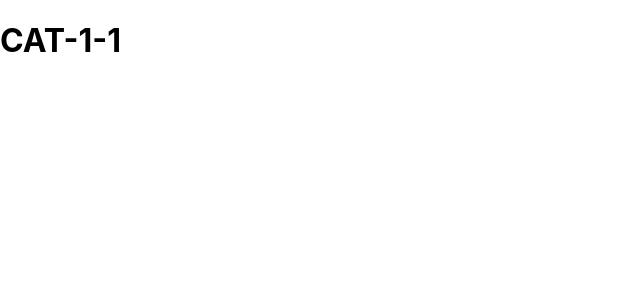
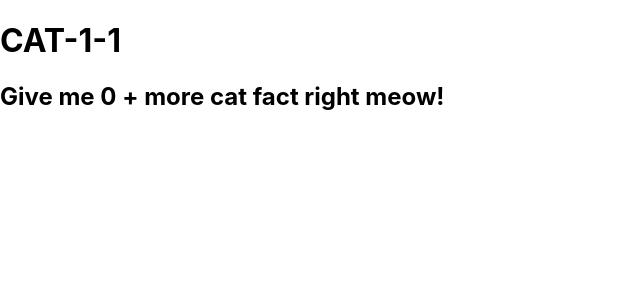
Before and after one commit to karlsecco/cat-1-1, a React (Create React App) app: page / in a window 1280 px wide. Shown: the top 300 px of the page, without its empty margins (0-640 px from the left). Built offline with nearby package versions, Linux system fonts and the light colour scheme.

Commit message:
creating initial counter

```diff
--- a/src/App.js
+++ b/src/App.js
@@ -1,11 +1,13 @@
 import React from "react";
 
 import Header from "./Header";
+import Counter from "./Counter";
 
 function App() {
   return (
     <div>
       <Header />
+      <Counter />
     </div>
   );
 }
--- /dev/null
+++ b/src/Counter.js
@@ -0,0 +1,34 @@
+import React, { PureComponent } from "react";
+
+class Counter extends PureComponent {
+  state = {
+    count: 0
+  };
+
+  updateCount = action => {
+    const { count } = this.state;
+    if (action === "increment" && count < 10)
+      this.setState(prevState => ({ count: prevState.count + 1 }));
+    else if (action === "decrement" && count > 0)
+      this.setState(prevState => ({ count: prevState.count - 1 }));
+  };
+
+  render() {
+    const { count } = this.state;
+    return (
+      <h2>
+        Give me{" "}
+        {count > 0 && (
+          <span onClick={() => this.updateCount("decrement")}>-</span>
+        )}{" "}
+        {count}{" "}
+        {count < 10 && (
+          <span onClick={() => this.updateCount("increment")}>{"+"}</span>
+        )}{" "}
+        more cat fact{count > 1 && "s"} right meow!
+      </h2>
+    );
+  }
+}
+
+export default Counter;
```
